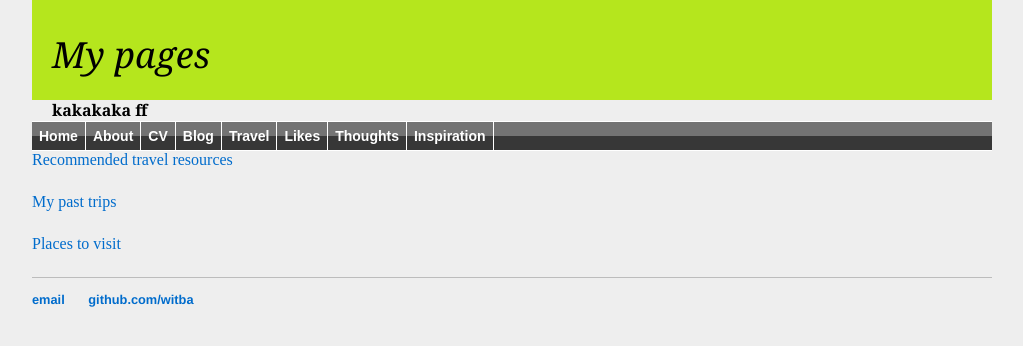
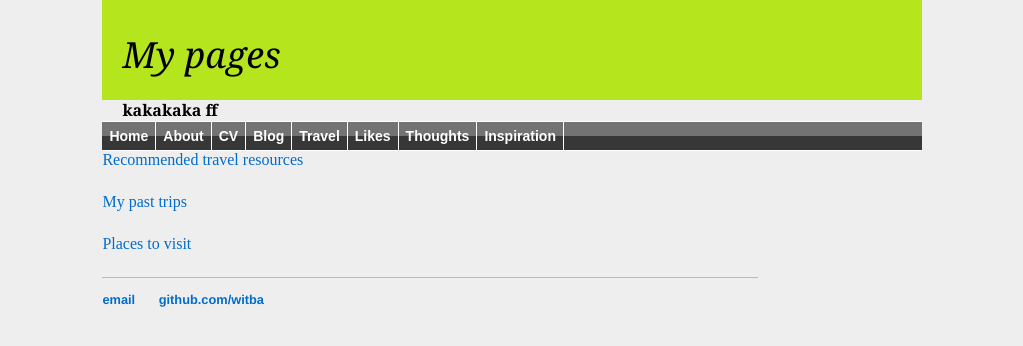
Before and after one commit to witba/witba.github.io, a Jekyll site: the page built from travel/index.html, in a window 1280 px wide. Shown: the top 346 px of the page, without its empty margins (128-1151 px from the left). Built offline with Jekyll 4.4.1, drawn with Linux system fonts in a browser that asks for light colours.

Commit message:
Update main.css

```diff
--- a/css/main.css
+++ b/css/main.css
@@ -1,7 +1,7 @@
 body { margin:0 auto; padding:0; margin-bottom: 12px; width: 80%; background: #EEEEEE;}
 
 #style_container {
-width: 960px;
+width: 80%;
 margin: auto;
 background: #FFFFFF;
 }
@@ -10,7 +10,7 @@ height: 100px;
 background: url(AR.png) no-repeat;
 }
 #style_content {
-width: 960px;
+width: 80%;
 }
 #style_title {
 padding-top: 30px;
```
